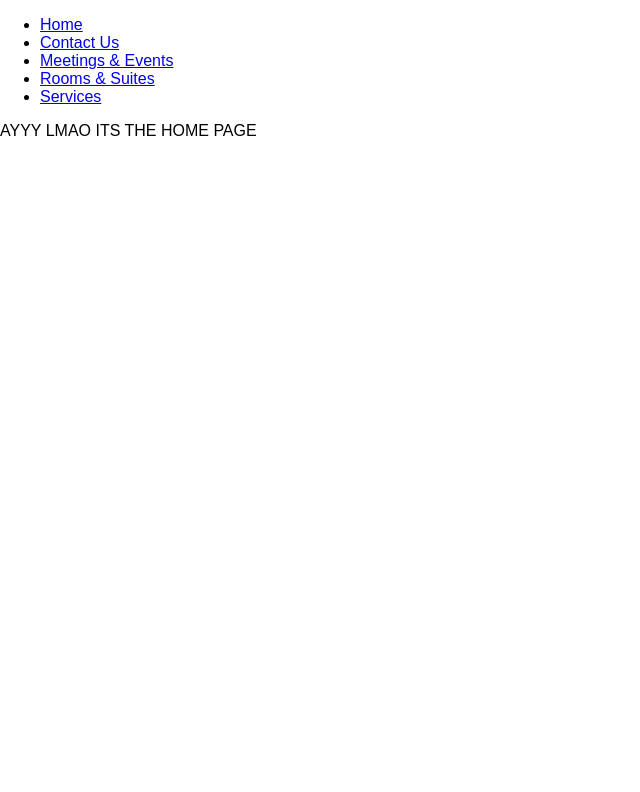
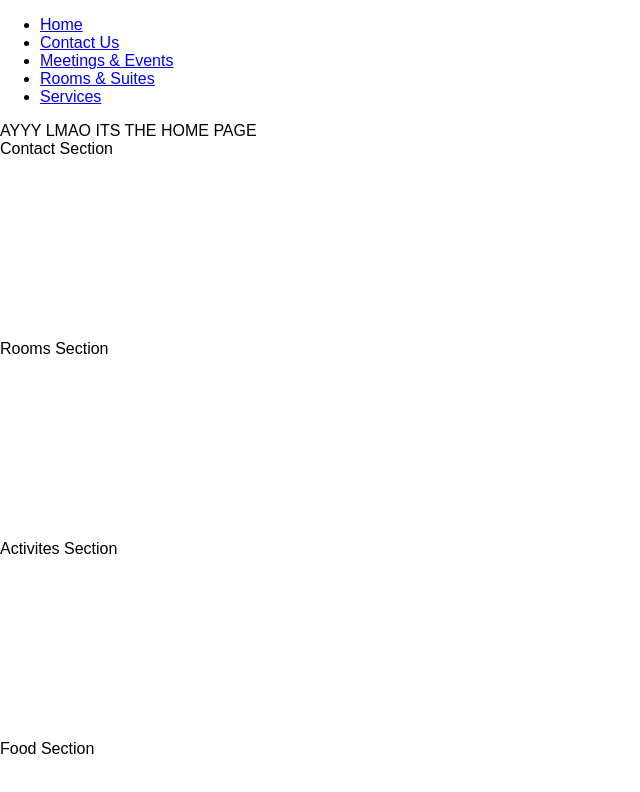
Before and after one commit to Gabewest1/hotel, a React (Create React App) app: page / in a window 1280 px wide. Shown: the top 792 px of the page, without its empty margins (0-640 px from the left). Built offline with nearby package versions, Linux system fonts and the light colour scheme.

Commit message:
Updated <Home/>: Added markup for the contact, room, activites, and food sections

```diff
--- a/src/pages/Home/index.js
+++ b/src/pages/Home/index.js
@@ -4,15 +4,47 @@ import styled from "styled-components"
 class Home extends Component {
   render() {
     return (
-      <ContactView>
+      <HomeView>
         AYYY LMAO ITS THE HOME PAGE
-      </ContactView>
+
+        <ContactSection>
+          Contact Section
+        </ContactSection>
+
+        <RoomsSection>
+          Rooms Section
+        </RoomsSection>
+
+        <ActivitiesSection>
+          Activites Section
+        </ActivitiesSection>
+
+        <FoodSection>
+          Food Section
+        </FoodSection>
+
+      </HomeView>
     )
   }
 }
 
-const ContactView = styled.div`
-
+const SectionStyles = `
+  height: 200px;
+`
+const ContactSection = styled.section`
+  ${ SectionStyles }
+`
+const RoomsSection = styled.section`
+  ${ SectionStyles }
+`
+const ActivitiesSection = styled.section`
+  ${ SectionStyles }
+`
+const FoodSection = styled.section`
+  ${ SectionStyles }
+`
+const HomeView = styled.div`
+  ${ SectionStyles }
 `
 
 export default Home
```
